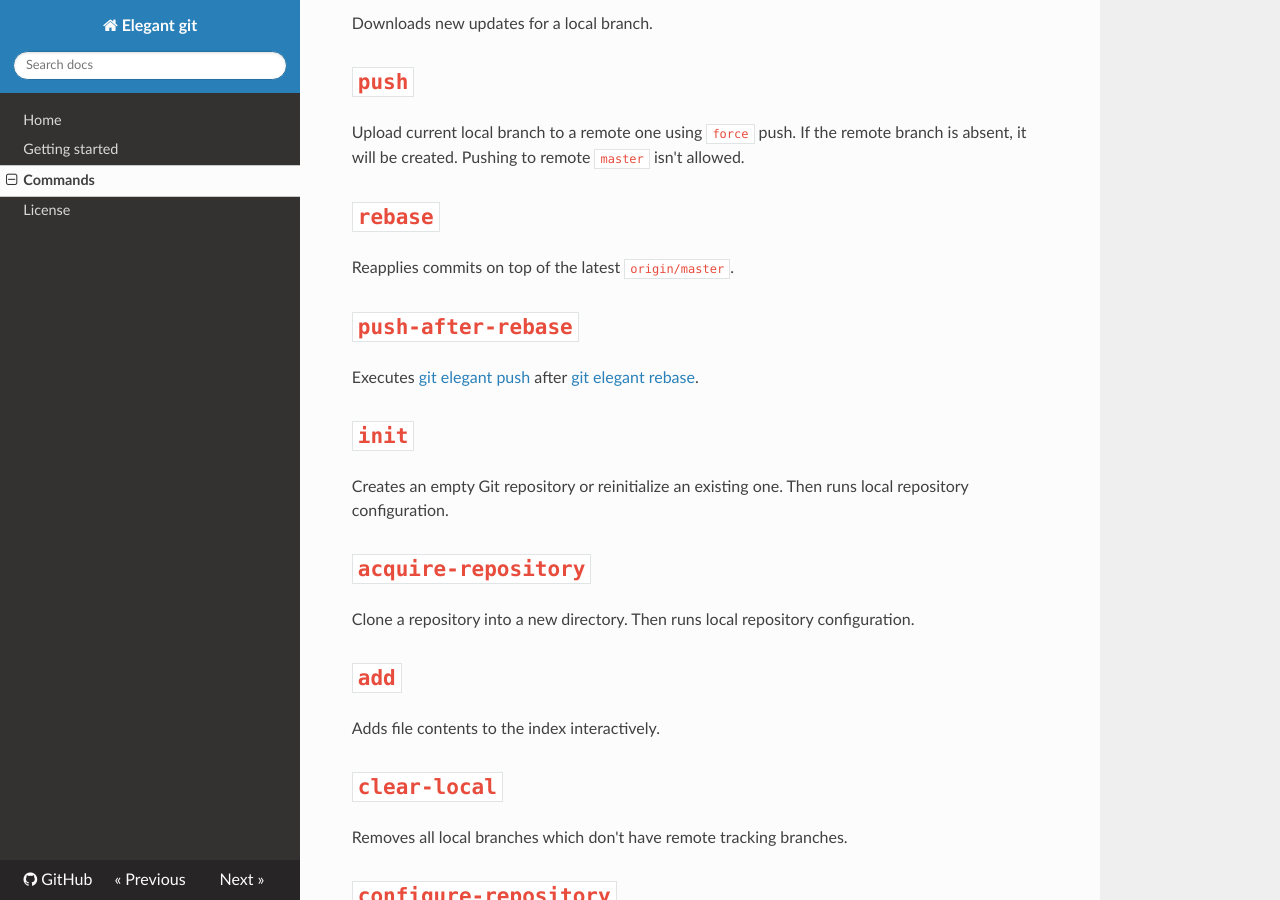
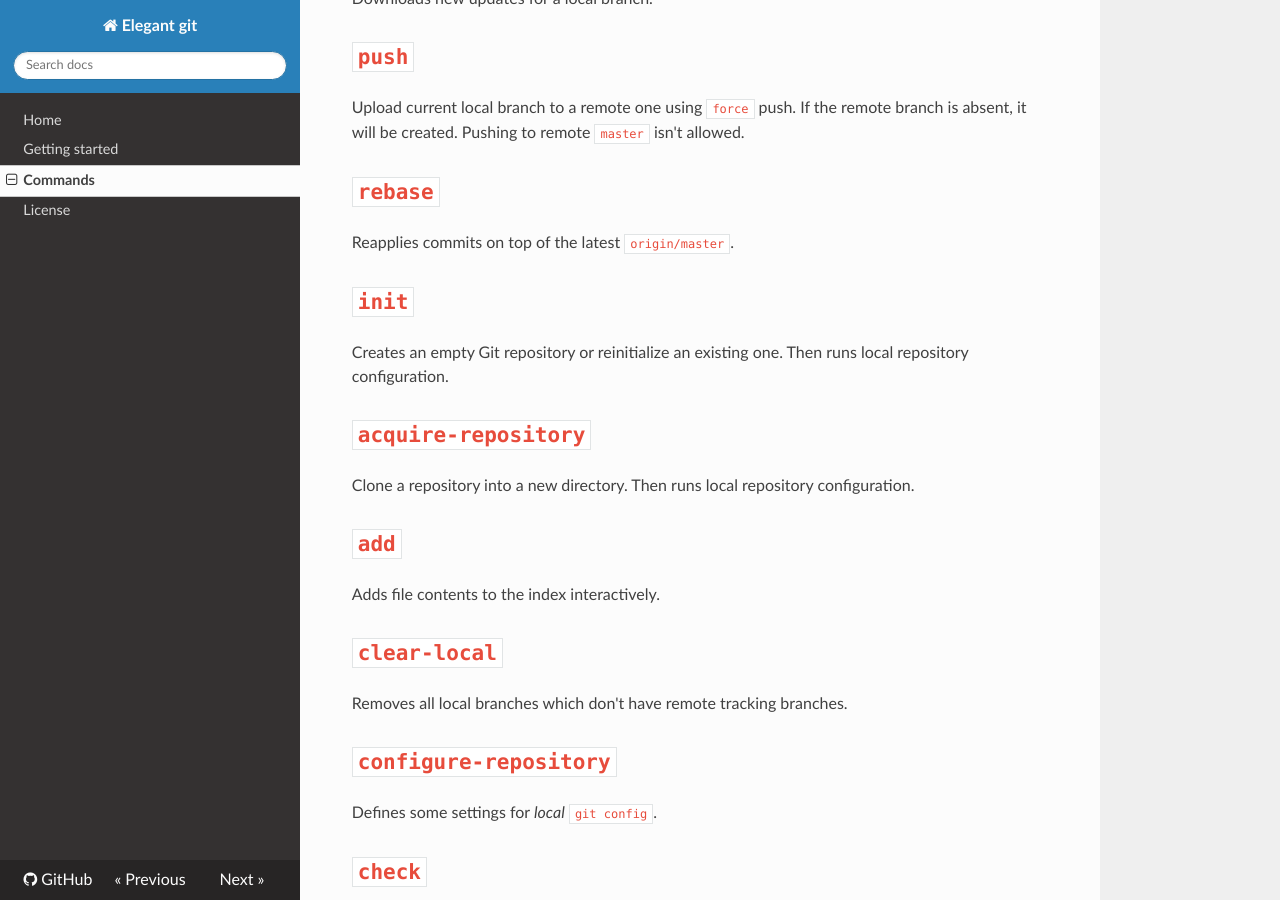
Before and after one commit to bees-hive/elegant-git, an MkDocs documentation site: the page built from docs/commands.md, in a window 1280 px wide and 900 px high, scrolled down 1949 px. Built offline with MkDocs 1.6.1, drawn with Linux system fonts in a browser that asks for light colours; nearby versions of some CDN libraries.

Commit message:
Remove `push-after-rebase` command
This command is not relevant as we have `deliver-work` instead.

```diff
--- a/docs/commands.md
+++ b/docs/commands.md
@@ -6,7 +6,6 @@
 - `accept-work`
 - `pull`
 - `push`
-- `push-after-rebase`
 - `rebase`
 - `init`
 - `acquire-repository`
@@ -89,9 +88,6 @@ Upload current local branch to a remote one using `force` push. If the remote br
 # `rebase`
 Reapplies commits on top of the latest `origin/master`.
 
-# `push-after-rebase`
-Executes [git elegant push](#push) after [git elegant rebase](#rebase).
-
 # `init`
 Creates an empty Git repository or reinitialize an existing one. Then runs local repository configuration.
 
```
Also changed, not shown: 4 other files.
